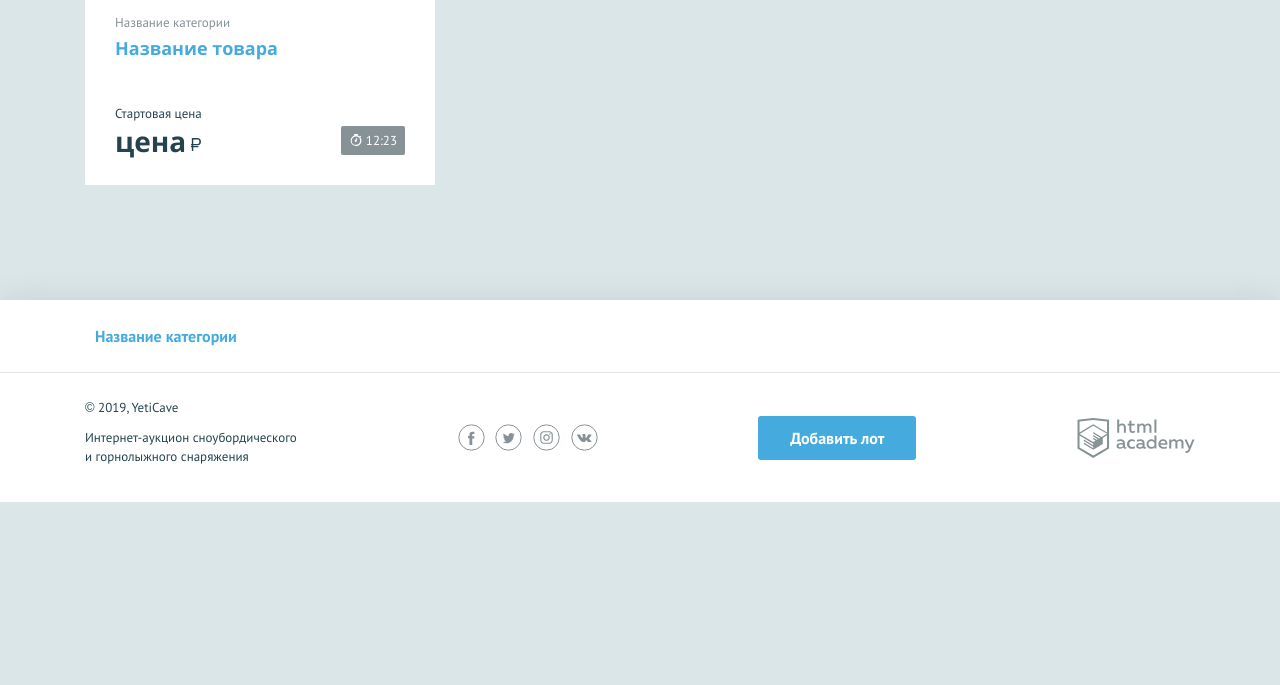
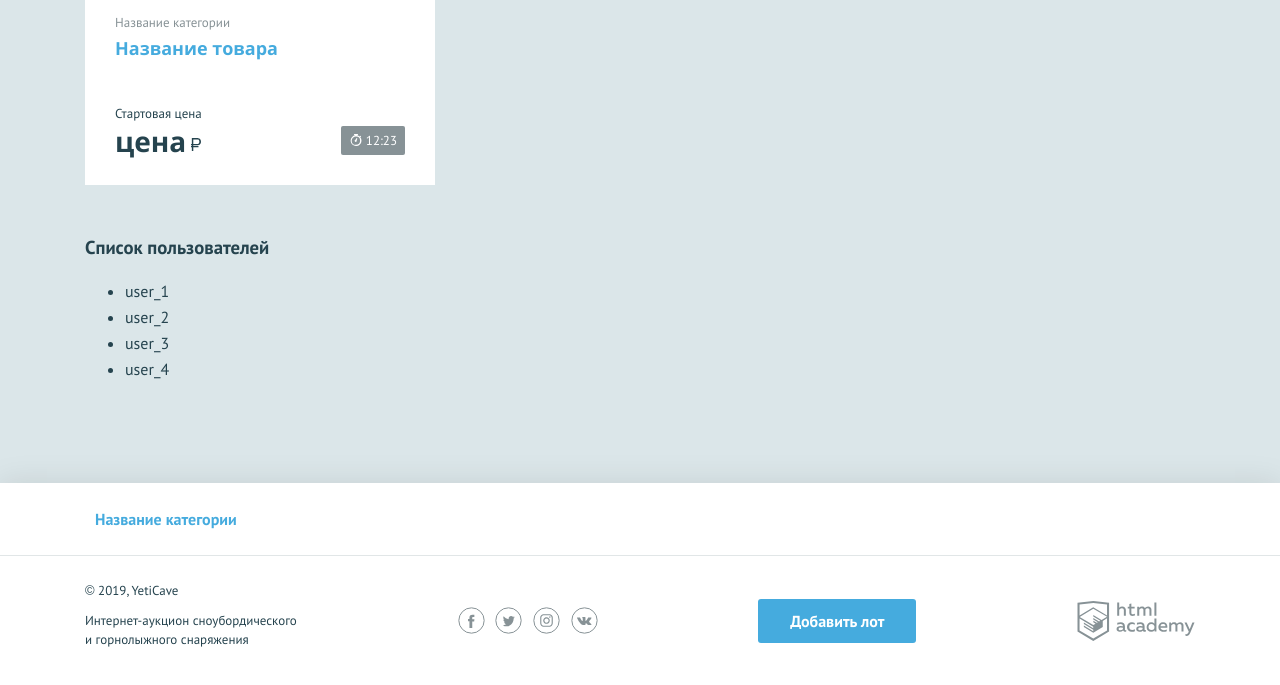
Before and after one commit to Marina-Sidorkina/185248-yeticave-9, a PHP site: page / in a window 1280 px wide. Shown: the part 842-1527 px from the top of the page. Before the commit the page ends 1344 px from the top, so only its background shows below. Run offline with PHP 8.4, Linux system fonts and the light colour scheme.

Commit message:
Add users list.

```diff
--- a/index.php
+++ b/index.php
@@ -84,6 +84,16 @@ $user_name = 'Марина'; // укажите здесь ваше имя
             </li>
         </ul>
     </section>
+    <section class="users-list">
+    <h3>Список пользователей</h3>
+        <?php
+        echo '<ul>';
+        foreach (array("user_1", "user_2", "user_3", "user_4") as $value) {
+            echo "<li>$value</li>";
+        }
+        echo '</ul>';
+        ?>
+    </section>
 </main>
 </div>
 
```
